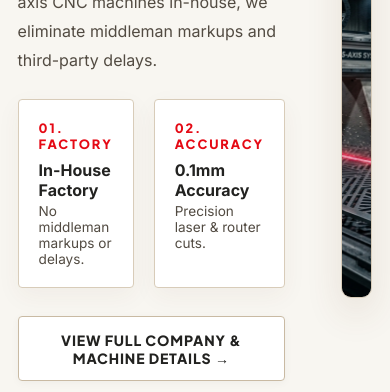
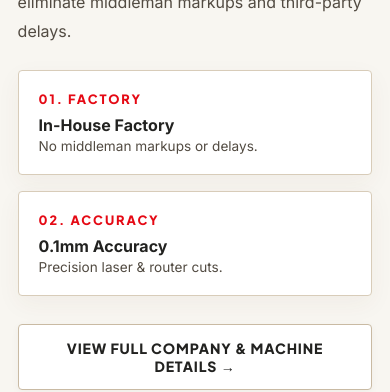
Before and after one commit to MuhammedSyamS/alliance-cnc, a React (Vite) app: page / in a window 390 px wide. Shown: the part 1054-1446 px from the top of the page. Built offline with nearby package versions, Linux system fonts and the light colour scheme.

Commit message:
Make About Alliance section fully responsive on smaller mobile devices

```diff
--- a/src/components/About.jsx
+++ b/src/components/About.jsx
@@ -2,7 +2,7 @@ import React from 'react';
 
 export default function About({ onOpenAboutDetails }) {
   return (
-    <section className="section-padding about-section" id="about" style={{ backgroundColor: 'var(--bg-base)', borderTop: '1px solid var(--border-muted)', borderBottom: '1px solid var(--border-muted)' }}>
+    <section className="section-padding about-section" id="about">
       <div className="container">
         <div className="section-header">
           <h2 className="heading-md">
@@ -13,7 +13,7 @@ export default function About({ onOpenAboutDetails }) {
           </p>
         </div>
 
-        <div style={{ display: 'grid', gridTemplateColumns: '1fr 1fr', gap: '3.5rem', alignItems: 'center' }}>
+        <div className="about-grid">
           <div>
             <h3 className="heading-sm" style={{ marginBottom: '1rem', color: 'var(--brand-walnut)' }}>
               Craftsmanship Meets Industrial Power
@@ -22,27 +22,27 @@ export default function About({ onOpenAboutDetails }) {
               At Alliance, we combine modern interior design with our own local factory. By running industrial 5-axis CNC machines in-house, we eliminate middleman markups and third-party delays.
             </p>
 
-            <div style={{ display: 'grid', gridTemplateColumns: '1fr 1fr', gap: '1.25rem', marginBottom: '1.75rem' }}>
-              <div style={{ background: '#FFFFFF', padding: '1.25rem', borderRadius: 'var(--radius-sm)', border: '1px solid var(--border-muted)', boxShadow: 'var(--shadow-light)' }}>
+            <div className="about-stats-grid">
+              <div className="about-stat-card">
                 <span className="arch-index">01. FACTORY</span>
-                <h4 style={{ fontSize: '1rem', fontWeight: 700, marginBottom: '0.2rem' }}>In-House Factory</h4>
-                <p style={{ fontSize: '0.85rem', color: 'var(--text-muted)' }}>No middleman markups or delays.</p>
+                <h4>In-House Factory</h4>
+                <p>No middleman markups or delays.</p>
               </div>
 
-              <div style={{ background: '#FFFFFF', padding: '1.25rem', borderRadius: 'var(--radius-sm)', border: '1px solid var(--border-muted)', boxShadow: 'var(--shadow-light)' }}>
+              <div className="about-stat-card">
                 <span className="arch-index">02. ACCURACY</span>
-                <h4 style={{ fontSize: '1rem', fontWeight: 700, marginBottom: '0.2rem' }}>0.1mm Accuracy</h4>
-                <p style={{ fontSize: '0.85rem', color: 'var(--text-muted)' }}>Precision laser & router cuts.</p>
+                <h4>0.1mm Accuracy</h4>
+                <p>Precision laser & router cuts.</p>
               </div>
             </div>
 
-            <button className="btn btn-outline" onClick={onOpenAboutDetails}>
+            <button className="btn btn-outline" style={{ width: '100%' }} onClick={onOpenAboutDetails}>
               View Full Company & Machine Details →
             </button>
           </div>
 
-          <div style={{ borderRadius: 'var(--radius-md)', overflow: 'hidden', border: '1px solid var(--border-muted)', boxShadow: 'var(--shadow-hover)' }}>
-            <img src="/assets/images/cnc_machinery.jpg" alt="Alliance 5-Axis CNC Factory Machine" style={{ width: '100%', height: '380px', objectFit: 'cover' }} />
+          <div className="about-img-box">
+            <img src="/assets/images/cnc_machinery.jpg" alt="Alliance 5-Axis CNC Factory Machine" />
           </div>
         </div>
       </div>
--- a/src/index.css
+++ b/src/index.css
@@ -496,6 +496,61 @@ button, input, select, textarea {
   font-size: clamp(0.7rem, 2vw, 0.85rem);
   margin-top: 0.25rem;
   line-height: 1.3;
+}
+
+/* ABOUT SECTION RESPONSIVE GRID */
+.about-section {
+  background-color: var(--bg-base);
+  border-top: 1px solid var(--border-muted);
+  border-bottom: 1px solid var(--border-muted);
+}
+
+.about-grid {
+  display: grid;
+  grid-template-columns: 1fr 1fr;
+  gap: 3.5rem;
+  align-items: center;
+}
+
+.about-stats-grid {
+  display: grid;
+  grid-template-columns: 1fr 1fr;
+  gap: 1.25rem;
+  margin-bottom: 1.75rem;
+}
+
+.about-stat-card {
+  background: #FFFFFF;
+  padding: 1.25rem;
+  border-radius: var(--radius-sm);
+  border: 1px solid var(--border-muted);
+  box-shadow: var(--shadow-light);
+  text-align: left;
+}
+
+.about-stat-card h4 {
+  font-size: 1rem;
+  font-weight: 700;
+  margin-bottom: 0.2rem;
+}
+
+.about-stat-card p {
+  font-size: 0.85rem;
+  color: var(--text-muted);
+}
+
+.about-img-box {
+  border-radius: var(--radius-md);
+  overflow: hidden;
+  border: 1px solid var(--border-muted);
+  box-shadow: var(--shadow-hover);
+  width: 100%;
+}
+
+.about-img-box img {
+  width: 100%;
+  height: 380px;
+  object-fit: cover;
 }
 
 /* SECTION HEADER - LEFT ALIGNED */
@@ -1216,10 +1271,18 @@ button, input, select, textarea {
   .portfolio-grid {
     grid-template-columns: repeat(3, 1fr);
   }
+  .about-grid {
+    grid-template-columns: 1fr 1fr;
+  }
 }
 
 /* Tablets (640px to 1024px) */
 @media (min-width: 640px) and (max-width: 1024px) {
+  .about-grid {
+    grid-template-columns: 1fr;
+    gap: 2.5rem;
+  }
+
   .features-grid {
     grid-template-columns: repeat(2, 1fr);
     gap: 1.5rem;
@@ -1357,12 +1420,32 @@ button, input, select, textarea {
   .stat-item p {
     font-size: clamp(0.68rem, 2.2vw, 0.78rem);
   }
+
+  /* About Grid Stack on Mobile */
+  .about-grid {
+    grid-template-columns: 1fr;
+    gap: 2rem;
+  }
 }
 
-/* Mobile (<640px): 1 Card per row for Services, Portfolio & CNC Edge */
+/* Mobile (<640px): 1 Card per row for Services, Portfolio, About Stats & CNC Edge */
 @media (max-width: 639px) {
   .container {
     padding: 0 1.1rem;
+  }
+
+  .about-grid {
+    grid-template-columns: 1fr;
+    gap: 1.75rem;
+  }
+
+  .about-stats-grid {
+    grid-template-columns: 1fr;
+    gap: 1rem;
+  }
+
+  .about-img-box img {
+    height: 250px;
   }
 
   .features-grid {
```
